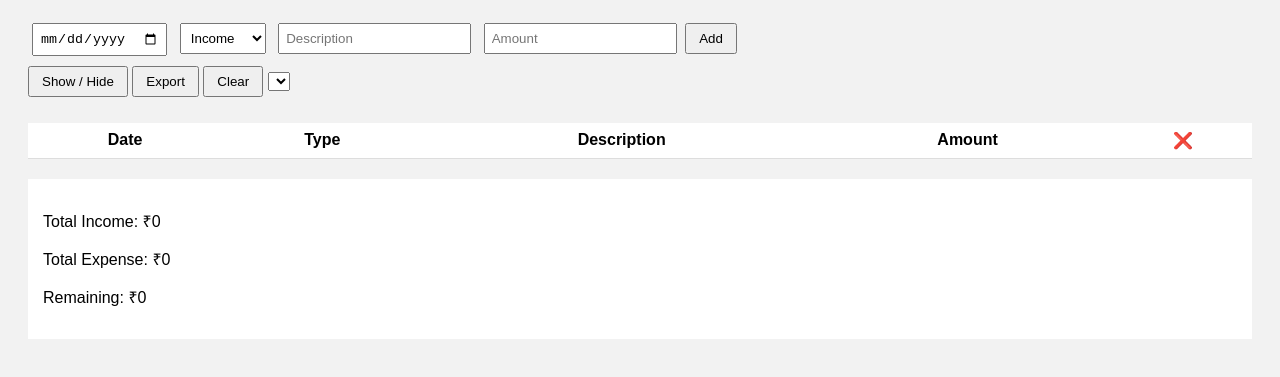
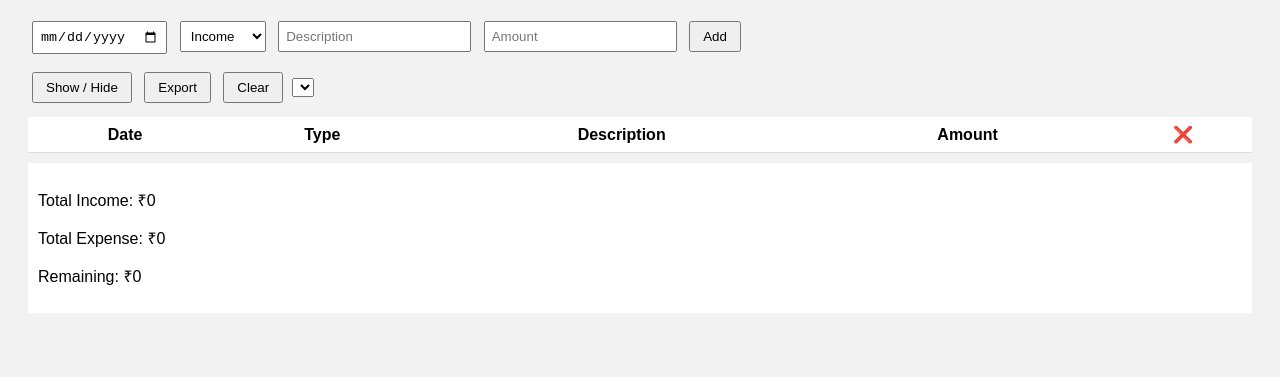
Before and after one commit to SaravanaKumarVM/money-tracker, a plain HTML site: page index.html in a window 1280 px wide. Shown: the part 79-456 px from the top of the page. Drawn offline with Linux system fonts and the light colour scheme; no server answers.

Commit message:
Refactor CSS styles for consistency and layout

```diff
--- a/style.css
+++ b/style.css
@@ -1,6 +1,7 @@
-body { font-family: Arial; padding:20px; background:#f2f2f2; }
-.form input,.form select{ padding:6px;margin:4px; }
-button{ padding:6px 12px; margin:6px 0; }
-table{ width:100%; background:white; margin-top:20px; border-collapse:collapse; }
-th,td{ padding:8px; border-bottom:1px solid #ddd; }
-.summary{ margin-top:20px; background:white; padding:15px; }
+body{font-family:Arial;background:#f2f2f2;padding:20px;}
+.form input,.form select{padding:6px;margin:4px;}
+button{padding:6px 12px;margin:4px;}
+table{width:100%;background:#fff;margin-top:10px;border-collapse:collapse;}
+th,td{padding:8px;border-bottom:1px solid #ddd;text-align:center;}
+.summary{background:#fff;padding:10px;margin-top:10px;}
+.toolbar{margin:10px 0;}
```
